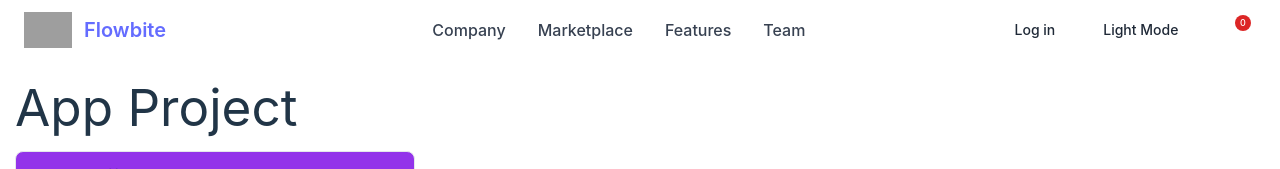
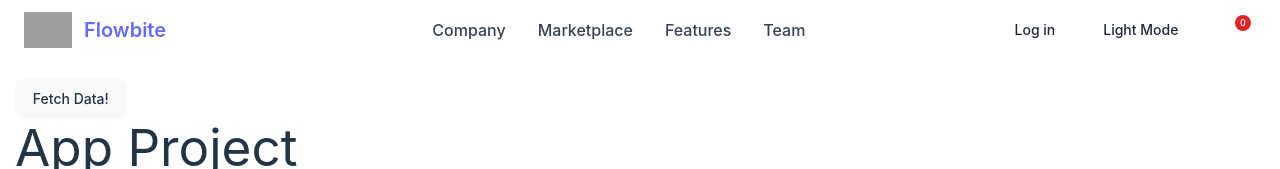
Before and after one commit to eminbasbayan/24-2-react-bootcamp, a React (Vite) app: page / in a window 1280 px wide. Shown: the top 169 px of the page. Built offline with nearby package versions, Linux system fonts and the light colour scheme; grey boxes are pictures that could not be loaded.

Commit message:
react fetch data

```diff
--- a/src/App.jsx
+++ b/src/App.jsx
@@ -1,11 +1,25 @@
+import { useState } from "react";
 import Header from "./components/Layout/Header";
 import Products from "./components/Products/Products";
+import Button from "./components/UI/Button";
 
 function App() {
+  const [users, setUsers] = useState([]);
+
+  function fetchData() {
+    fetch("https://jsonplaceholder.typicode.com/users")
+      .then((res) => res.json())
+      .then((data) => setUsers(data));
+  }
+
   return (
     <div className="app">
       <Header />
       <main className="content pt-16">
+        <Button onClick={fetchData}>Fetch Data!</Button>
+        {users.map((user) => (
+          <p key={user.id}>{user.name}</p>
+        ))}
         <h1 className="mb-4">App Project</h1>
         <Products />
       </main>
```
